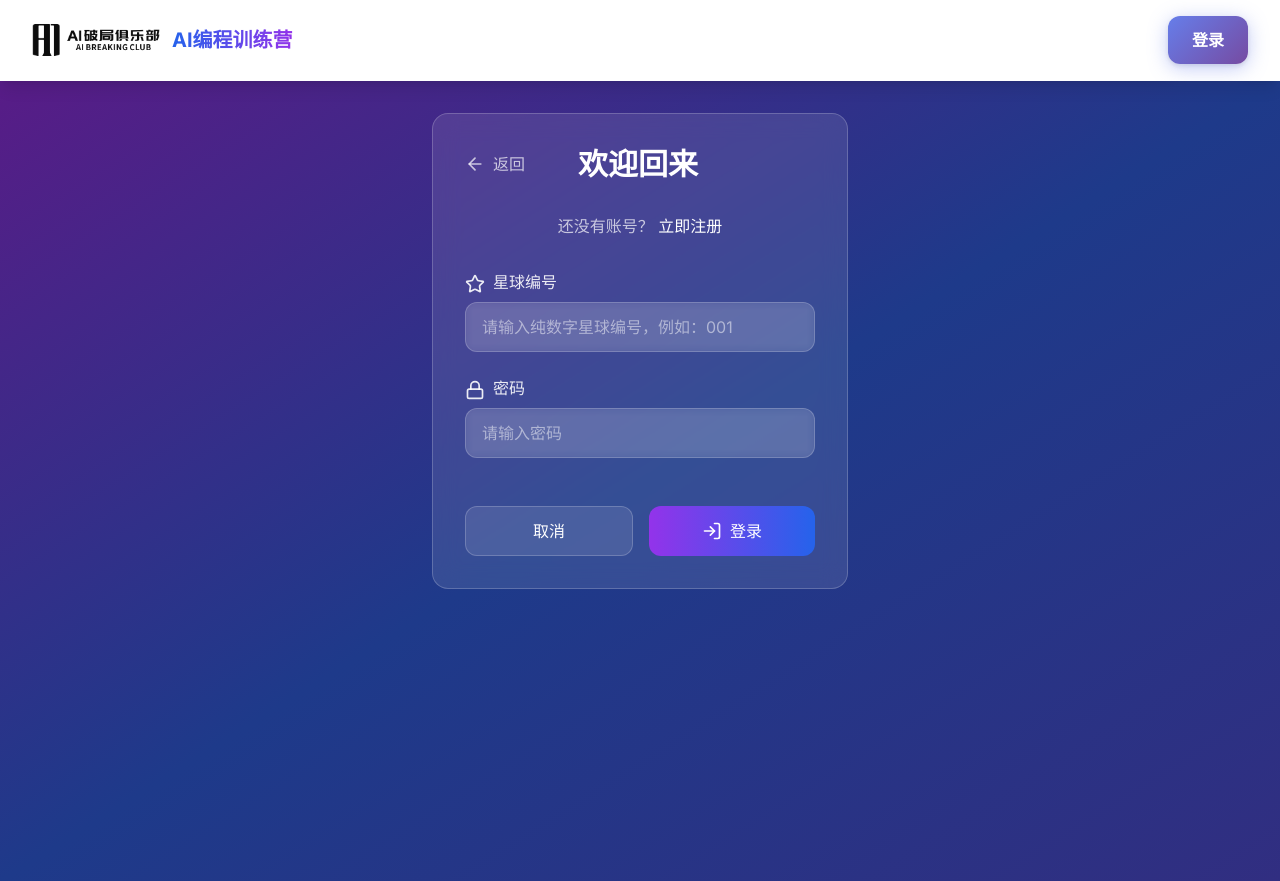
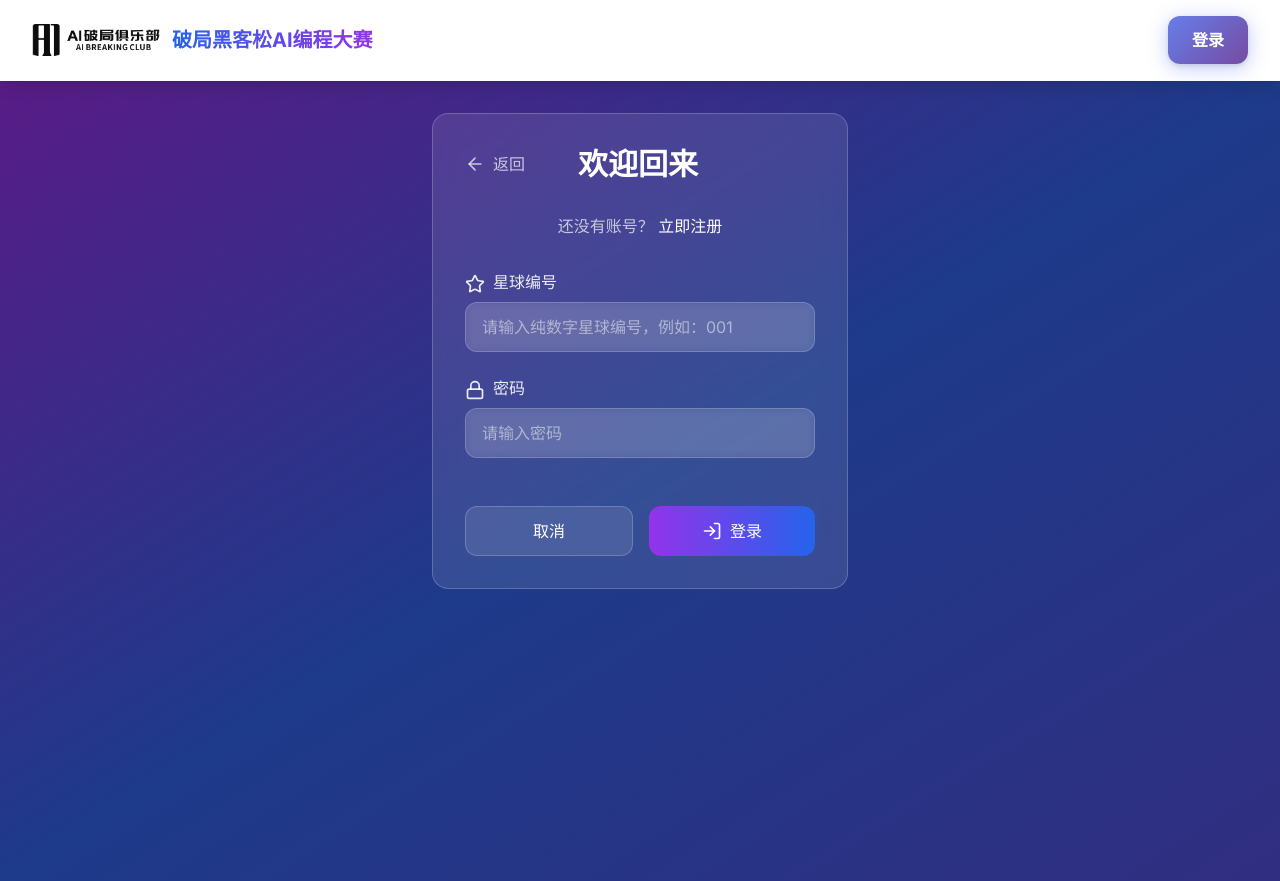
Before and after one commit to mengjian-github/ai-bootcamp-showcase, a Next.js app: page /login in a window 1280 px wide. Built offline with nearby package versions, Linux system fonts and the light colour scheme.

Commit message:
修改文字

```diff
--- a/src/app/page.tsx
+++ b/src/app/page.tsx
@@ -368,9 +368,9 @@ export default function Home() {
                 探索AI编程的无限可能
               </div>
               <h1 className="text-6xl md:text-7xl font-black mb-6 text-white leading-tight">
-                <span className="block">AI编程</span>
+                <span className="block">破局黑客松</span>
                 <span className="block bg-gradient-to-r from-yellow-300 via-pink-300 to-purple-300 bg-clip-text text-transparent">
-                  训练营
+                  AI编程大赛
                 </span>
               </h1>
               <p className="text-xl md:text-2xl mb-12 text-white/90 max-w-3xl mx-auto leading-relaxed">
--- a/src/components/Navigation.tsx
+++ b/src/components/Navigation.tsx
@@ -85,11 +85,11 @@ export default function Navigation() {
             >
               <img
                 src="/logo.png"
-                alt="AI编程训练营"
+                alt="破局黑客松AI编程大赛"
                 className="h-16 w-auto object-contain max-w-32"
               />
               <span className="text-xl font-bold bg-gradient-to-r from-blue-600 to-purple-600 bg-clip-text text-transparent hover:from-blue-700 hover:to-purple-700 transition-all duration-300">
-                AI编程训练营
+                破局黑客松AI编程大赛
               </span>
             </motion.a>
           </div>
```
